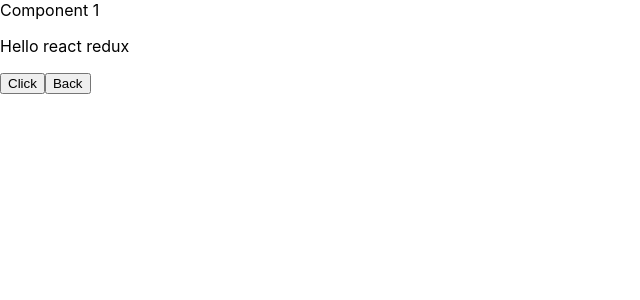
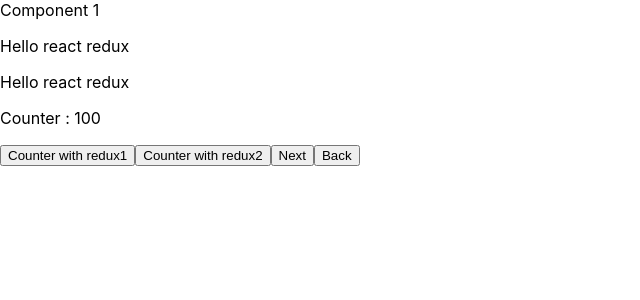
Before and after one commit to Tushar2059/Advance-Reactjs-Training, a React (Create React App) app: page /comp1 in a window 1280 px wide. Shown: the top 300 px of the page, without its empty margins (0-640 px from the left). Built offline with nearby package versions, Linux system fonts and the light colour scheme.

Commit message:
updating state in redux

```diff
--- a/src/components/Comp1.js
+++ b/src/components/Comp1.js
@@ -1,13 +1,15 @@
 import React from "react";
 import { Button } from "react-bootstrap";
-import { useSelector } from "react-redux";
+import { useDispatch, useSelector } from "react-redux";
 import { useNavigate } from "react-router-dom";
+import { incrementCounter } from "../store/store";
 
 const Comp1 = () => {
   const navigate = useNavigate();
-  let globalState = useSelector((globalState)=>globalState);
-  console.log(globalState)
-
+  let dispatch = useDispatch();
+  let globalState = useSelector((globalState) => globalState);
+  let { firstStore, secondStore } = useSelector((state) => state);
+  console.log(globalState);
 
   const handle = () => {
     navigate("/comp2", { state: { username: "Tushar", id: 2 } });
@@ -15,11 +17,23 @@ const Comp1 = () => {
   const handle1 = () => {
     navigate(-1);
   };
+
+    const dispatchToRedux = () => {
+      dispatch(incrementCounter());
+    };
   return (
     <>
       <div>Component 1</div>
-      <p>{globalState.firstStore.message}</p>
-      <Button onClick={handle}>Click</Button>
+      <p>{globalState.firstStore?.message}</p>
+      <p>{firstStore?.message}</p>
+      <p>Counter : {secondStore?.counter}</p>
+      <Button onClick={() => dispatch(incrementCounter())}>
+        Counter with redux1
+      </Button>
+      <Button onClick={dispatchToRedux}>
+        Counter with redux2
+      </Button>
+      <Button onClick={handle}>Next</Button>
       <Button onClick={handle1}>Back</Button>
     </>
   );
--- a/src/store/store.js
+++ b/src/store/store.js
@@ -9,10 +9,26 @@ const firstSlice = createSlice({
     reducers:{},
 });
 
+
+const secondSlice = createSlice({
+    name:"secondtStore",
+    initialState:{
+        counter:100
+    },
+    reducers:{
+        incrementCounter: (state)=>
+        {
+           state.counter +=100;
+        },
+    },
+});
+
+export const {incrementCounter} = secondSlice.actions;
+
 //firstSlice.actions;
 const firstStoreReducer =  firstSlice.reducer;
 
 
 export default configureStore({
-    reducer:{firstStore:firstStoreReducer}
+    reducer:{firstStore:firstStoreReducer,secondStore:secondSlice.reducer}
 });
```
